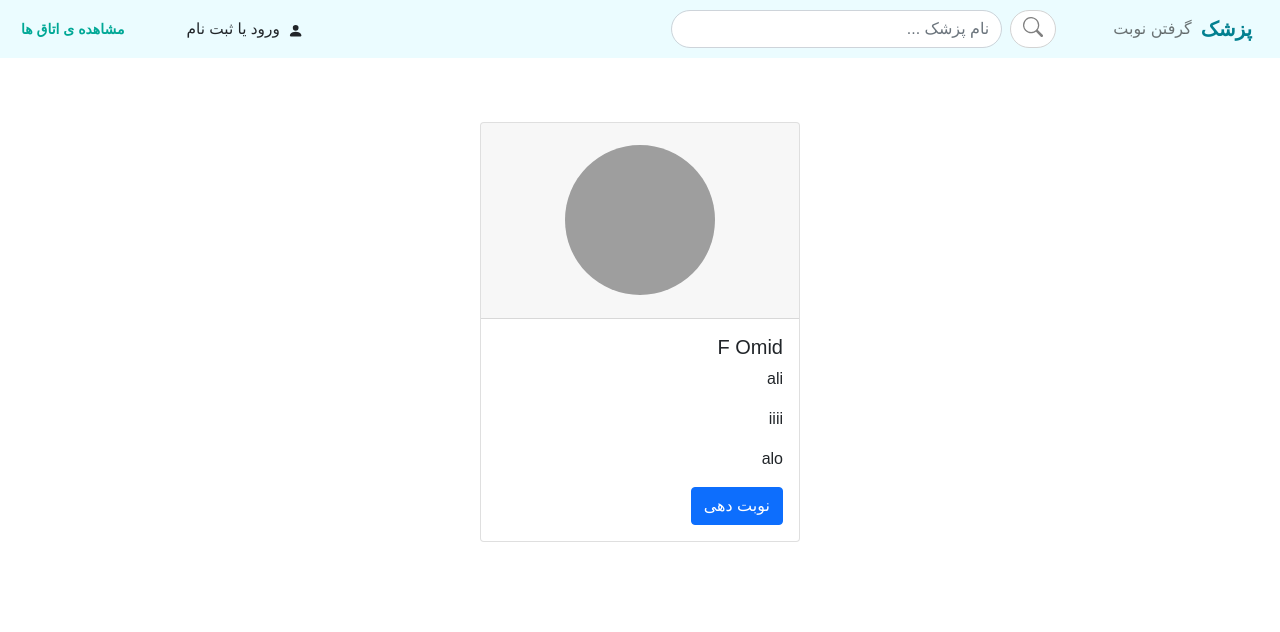
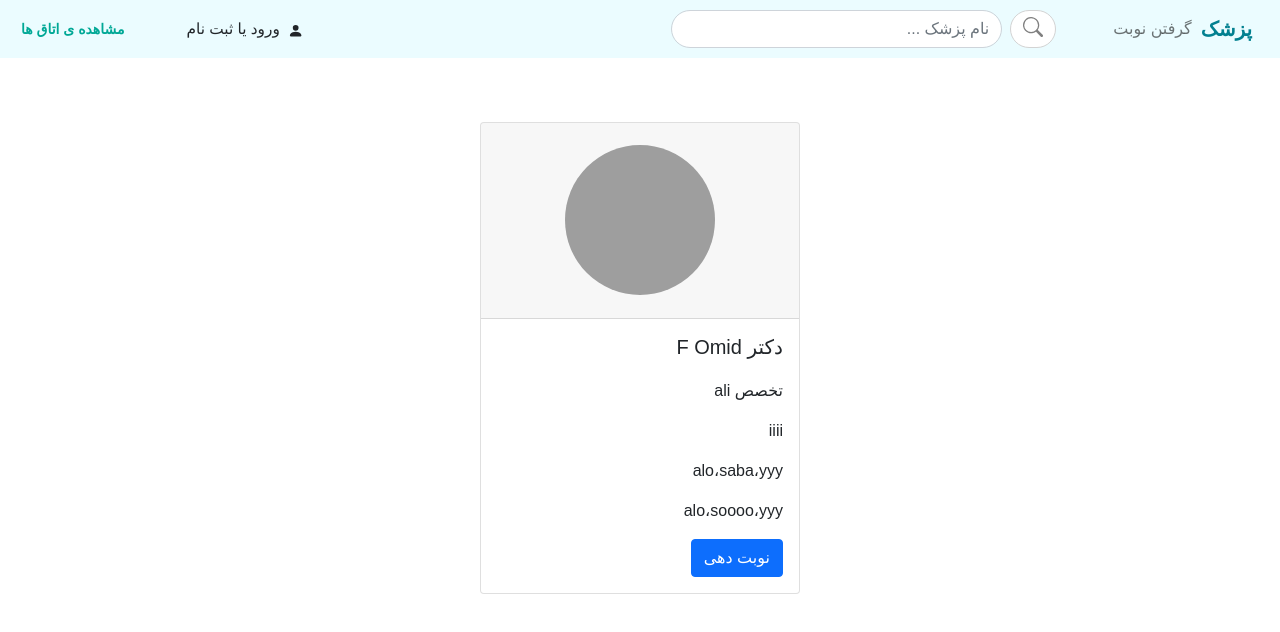
Before and after one commit to MelikaNobakhtian/luna-software-engineering, a React (Create React App) app in the folder Webfront/: page / in a window 1280 px wide. Shown: the top 632 px of the page. Built offline with nearby package versions, Linux system fonts and the light colour scheme; grey boxes are pictures that could not be loaded.

Commit message:
Fix multiple addresses of request back

```diff
--- a/Webfront/src/components/home/home.js
+++ b/Webfront/src/components/home/home.js
@@ -1,6 +1,6 @@
 import React, { useState, useEffect } from "react";
 import { withRouter } from "react-router-dom";
-  import { Card, CardColumns,Img ,Row} from "react-bootstrap";
+import { Card, CardColumns, Img, Row } from "react-bootstrap";
 import { Navbar, Nav, NavDropdown, Button } from 'react-bootstrap';
 import 'bootstrap/dist/css/bootstrap.min.css';
 import "./home.css";
@@ -10,7 +10,7 @@
 import { Avatar } from "@material-ui/core";
 
 function Home(props) {
-    const [doctor, setDoctor] = useState([ {
+  const [doctor, setDoctor] = useState([{
     "id": 15,
     "user": {
       "id": 28,
@@ -21,7 +21,7 @@
       "first_name": "F",
       "last_name": "Omid",
       "email": "fateme.ahmadi1522@gmail.com",
-          "profile_photo": 'https://images.unsplash.com/photo-1450101499163-c8848c66ca85?ixid=MnwxMjA3fDB8MHxzZWFyY2h8NXx8cGljfGVufDB8fDB8fA%3D%3D&ixlib=rb-1.2.1&auto=format&fit=crop&w=600&q=60' ,
+      "profile_photo": 'https://images.unsplash.com/photo-1450101499163-c8848c66ca85?ixid=MnwxMjA3fDB8MHxzZWFyY2h8NXx8cGljfGVufDB8fDB8fA%3D%3D&ixlib=rb-1.2.1&auto=format&fit=crop&w=600&q=60',
       "is_verified": false,
       "is_staff": false,
       "created": "2021-04-22T17:39:21.715630Z",
@@ -31,13 +31,13 @@
     },
     "specialty": "ali",
     "sub_specialty": "iiii",
-      "addresses": [ {"state": "alo", "city": "alo","detail":"yyy"}]
+    "addresses": [{ "state": "alo", "city": "saba", "detail": "yyy" }, { "state": "alo", "city": "soooo", "detail": "yyy" }]
   }]);
 
   useEffect(() => {
     if (Cookies.get("userTokenA")) {
       axios
-          .get(API_BASE_URL + "/home/")
+        .get(API_BASE_URL + "/home/?filter=recent")
         .then((d) => {
           setDoctor(doctor.concat(Array.from(d.results)));
         })
@@ -54,37 +54,54 @@ return (
       <div className="home">
         <div className="homePage" >
           <div class="row row-cols-1 row-cols-md-3" >
-{ doctor.length === 0? <div></div> :
+            {doctor.length === 0 ? <div></div> :
               doctor.map((doc) => {
                 if (doc) return (
                   <div class="col mb-4">
                     <Card style={{ width: '20rem' }}>
                       <div class=" card-header d-flex justify-content-center">
                         <Avatar
-                      src= {doc.user.profile_photo}
+                          src={doc.user.profile_photo}
                           alt="عکس"
                           className=""
-                      style={{ width: 150, height: 150 , justifyontent:"Center",margin:"5%"}}
+                          style={{ width: 150, height: 150, justifyontent: "Center", margin: "5%" }}
                         />
                       </div>
                       <Card.Body>
-      <Card.Title>{doc.user.first_name +" " + doc.user.last_name}</Card.Title>
+                        <Card.Title>{"دکتر "+ doc.user.first_name + " " + doc.user.last_name}</Card.Title>
+
+      <div>
+                          <i class="fa fa-stethoscope" ></i>
+                      </div>
                           <Card.Text>
-       {doc.specialty}
+                          {/* <i class="fas fa-stethoscope"></i> */}
+                          <span class="input-group-prepend">
+    <div class="input-group-text bg-transparent border-0">
+      <i class="fa fa-search"></i>
+    </div>
+  </span>
+                          {"تخصص "+ doc.specialty}
                         </Card.Text>
                         <Card.Text>
                           {doc.sub_specialty}
                         </Card.Text>
+
+           {doc.addresses.length === 0 ? <div></div> :
+              doc.addresses.map((address) => {
+                if (address) return (
                         <Card.Text>
-       {doc.addresses[0].city}
+                          {address.state +"،"+address.city+"،"+address.detail}
                         </Card.Text>
+                          )
+                        })}
+
                         <Button variant="primary">نوبت دهی</Button>
                       </Card.Body>
                     </Card>
                   </div>
-
                 )
               })}
+
           </div>
         </div>
       </div>
```
Lines whose indentation alone changed are shown as unchanged.
